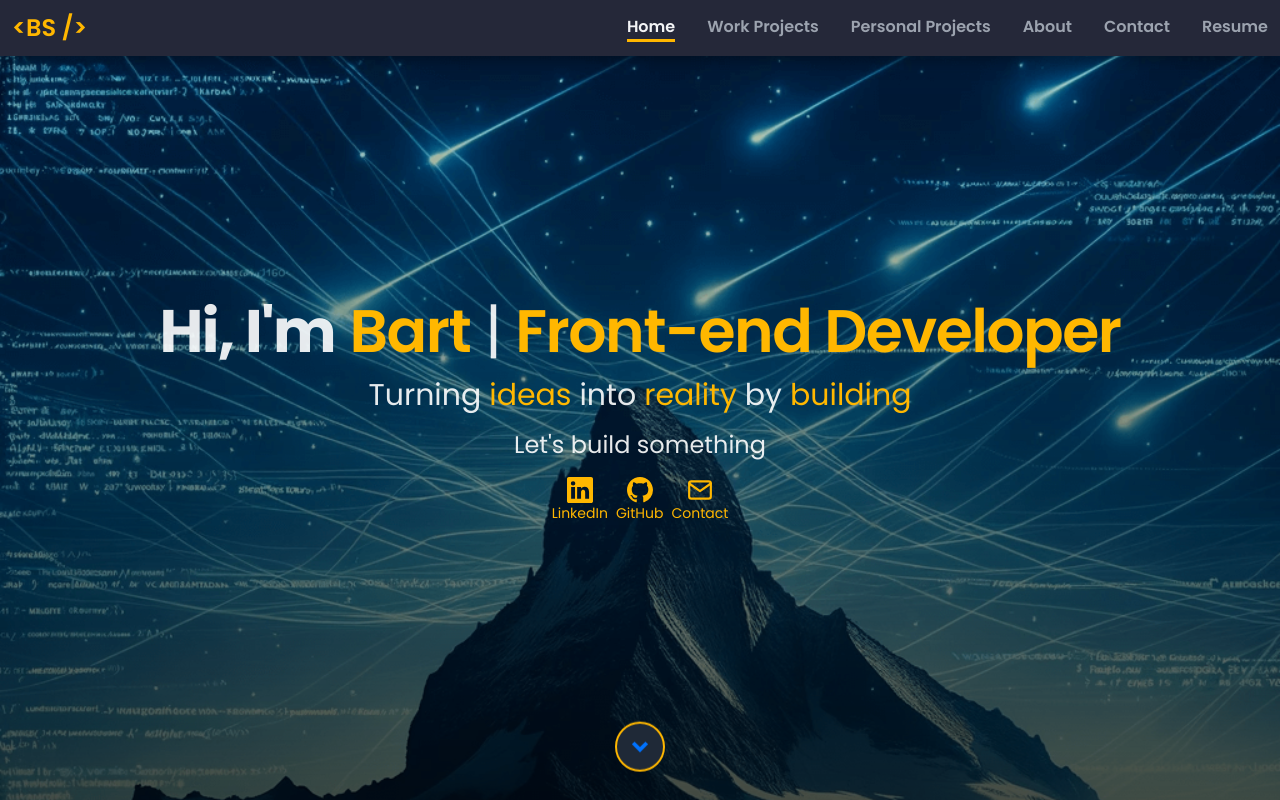
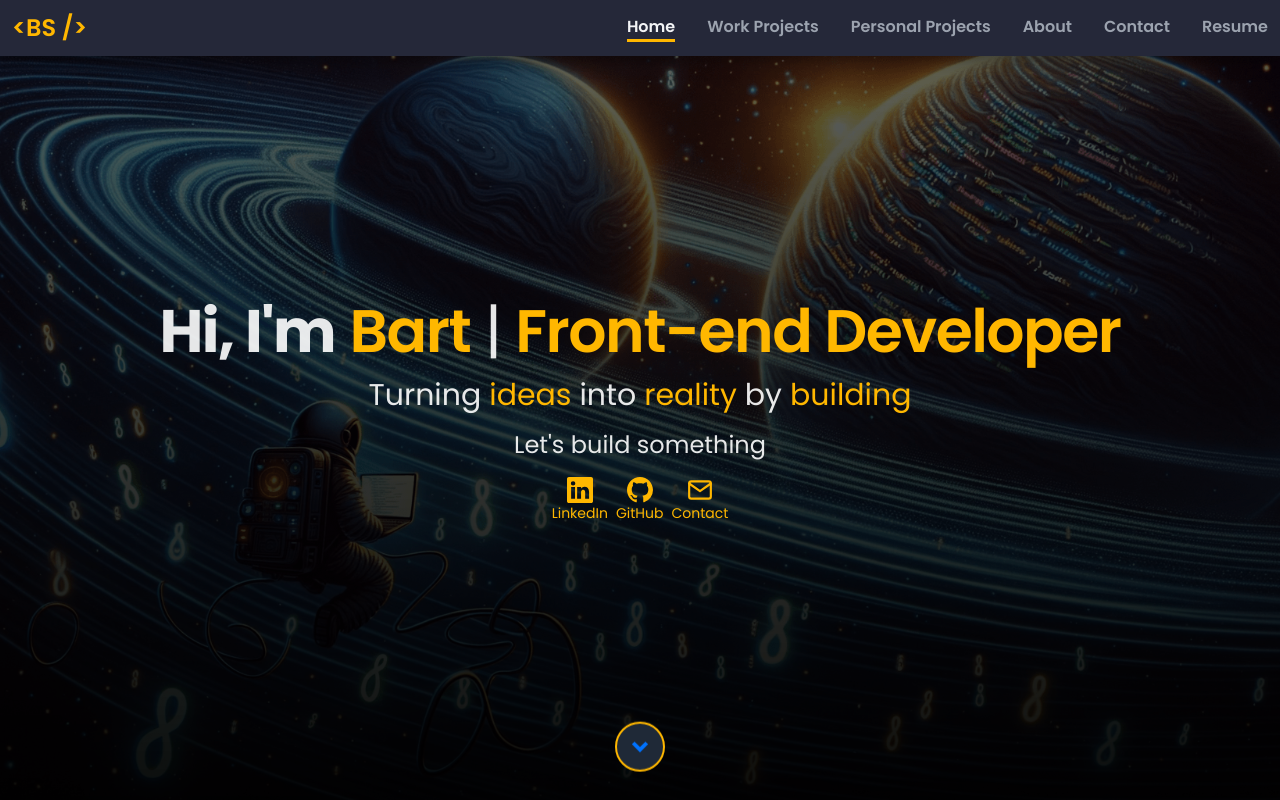
Before and after one commit to bartswierz/portfolio-website-updated, a Next.js app: page / in a window 1280 px wide. Shown: the top 800 px of the page. Built offline with nearby package versions, Linux system fonts and the light colour scheme; what tailwindcss-animated would draw is missing.

Commit message:
updated background image for the portfolio, fixed to the screen full width and heihgt

```diff
--- a/src/app/globals.css
+++ b/src/app/globals.css
@@ -56,7 +56,8 @@ body {
   -o-animation: gradient 10s ease infinite;
   -ms-animation: gradient 10s ease infinite; */
 
-  background-image: linear-gradient(rgba(0, 0, 0, 0.15), rgba(0, 0, 0, 0.7)), url(/assets/DallE-Mountain2.png);
+  /* Image credit: Dall-E AI Generated Background Image - https://chat.openai.com/ */
+  background-image: linear-gradient(rgba(0, 0, 0, 0.6), rgba(0, 0, 0, 0.95)), url(/assets/DallE_space.png);
   background-size: cover;
   /* background-size: contain; */
   background-position: center;
```
Also changed, not shown: public/assets/DALLE_space.png (added), public/assets/DallE-Mountain2.png (deleted).
